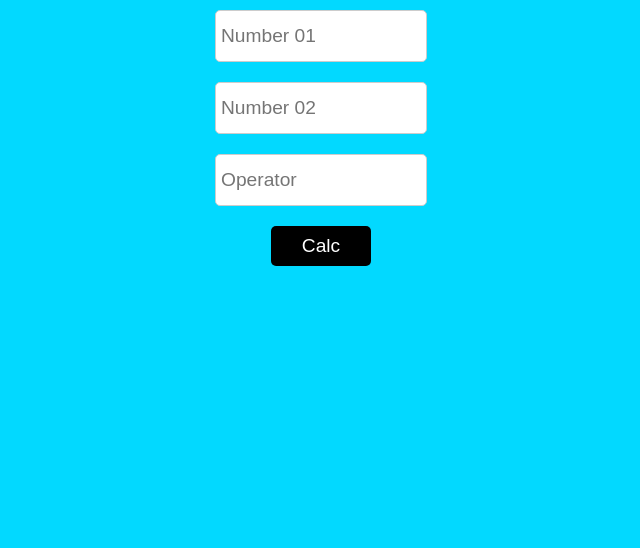
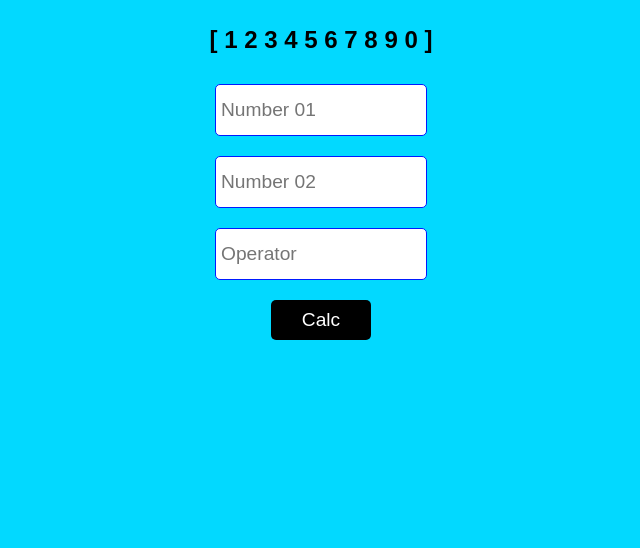
Before and after one commit to SachinthaTharukaLakshan/cale, a plain HTML site: page index.html in a window 1280 px wide. Shown: the part 252-800 px from the top of the page, without its empty margins (319-959 px from the left). Drawn offline with Linux system fonts and the light colour scheme.

Commit message:
five commit

```diff
--- a/index.html
+++ b/index.html
@@ -21,7 +21,7 @@
             margin: 10px 0;
             font-size: 1.2em;
             padding: 5px;
-            border: 1px solid #ccc;
+            border: 1px solid #001aff;
             border-radius: 5px;
         }
         input[type="button"] {
@@ -36,7 +36,7 @@
             color: white;
         }
         input[type="button"]:active {
-            background-color: #0056b3;
+            background-color: #000000;
         }
         label {
             margin-top: 20px;
@@ -44,7 +44,9 @@
         }
     </style>
 </head>
-<body>
+<body><h1>Calculator</h1>
+    <h2>[ 1 2 3 4 5 6 7 8 9 0 ]</h1>
+
     <input type="text" placeholder="Number 01" id="number01">
     <input type="text" placeholder="Number 02" id="number02">
     <input type="text" placeholder="Operator" id="operator">
```
